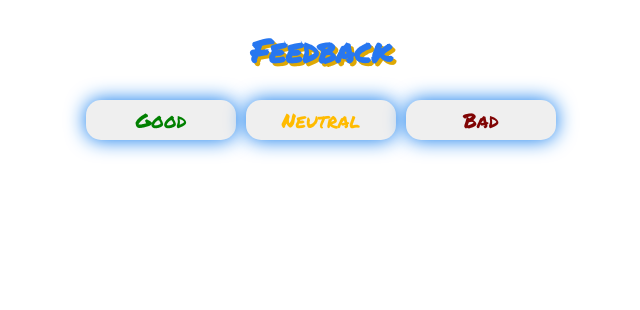
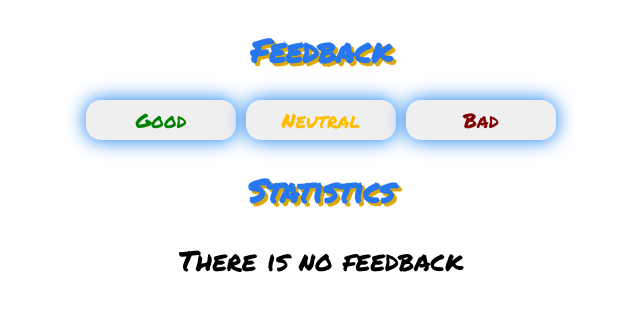
Before and after one commit to TigranKh21/goit-react-hw-02-feedback, a React (Create React App) app: page / in a window 1280 px wide. Shown: the top 310 px of the page, without its empty margins (319-959 px from the left). Built offline with nearby package versions, Linux system fonts and the light colour scheme.

Commit message:
notification is added

```diff
--- a/src/App.jsx
+++ b/src/App.jsx
@@ -2,6 +2,7 @@ import { Component } from 'react';
 import { Statistics } from 'components/Feedback/Statistics/Statistics';
 import { FeedbackOptions } from 'components/Feedback/FeedbackOptions/FeedbackOptions';
 import { Section } from 'components/Feedback/Section/Section';
+import { Notification } from 'components/Feedback/Notification';
 
 export class App extends Component {
   state = {
@@ -46,15 +47,18 @@ export class App extends Component {
             options={this.options}
           />
         </Section>
-        {this.countTotalFeedback() !== 0 && (
-          <Section title="Statistics">
+
+        <Section title="Statistics">
+          {this.countTotalFeedback() !== 0 ? (
             <Statistics
               total={this.countTotalFeedback}
               positivePercentage={this.countPositiveFeedbackPercentage}
               state={this.state}
             />
-          </Section>
-        )}
+          ) : (
+            <Notification message="There is no feedback" />
+          )}
+        </Section>
       </div>
     );
   }
--- a/src/components/Feedback/Feedback.module.css
+++ b/src/components/Feedback/Feedback.module.css
@@ -57,3 +57,6 @@ button.bad:hover {
   justify-content: center;
   align-items: center;
 }
+.noStatMessage {
+  font-size: 28px;
+}
--- /dev/null
+++ b/src/components/Feedback/Notification.jsx
@@ -0,0 +1,5 @@
+import css from './Feedback.module.css';
+
+export const Notification = ({ message }) => {
+  return <div className={css.noStatMessage}>{message}</div>;
+};
```
